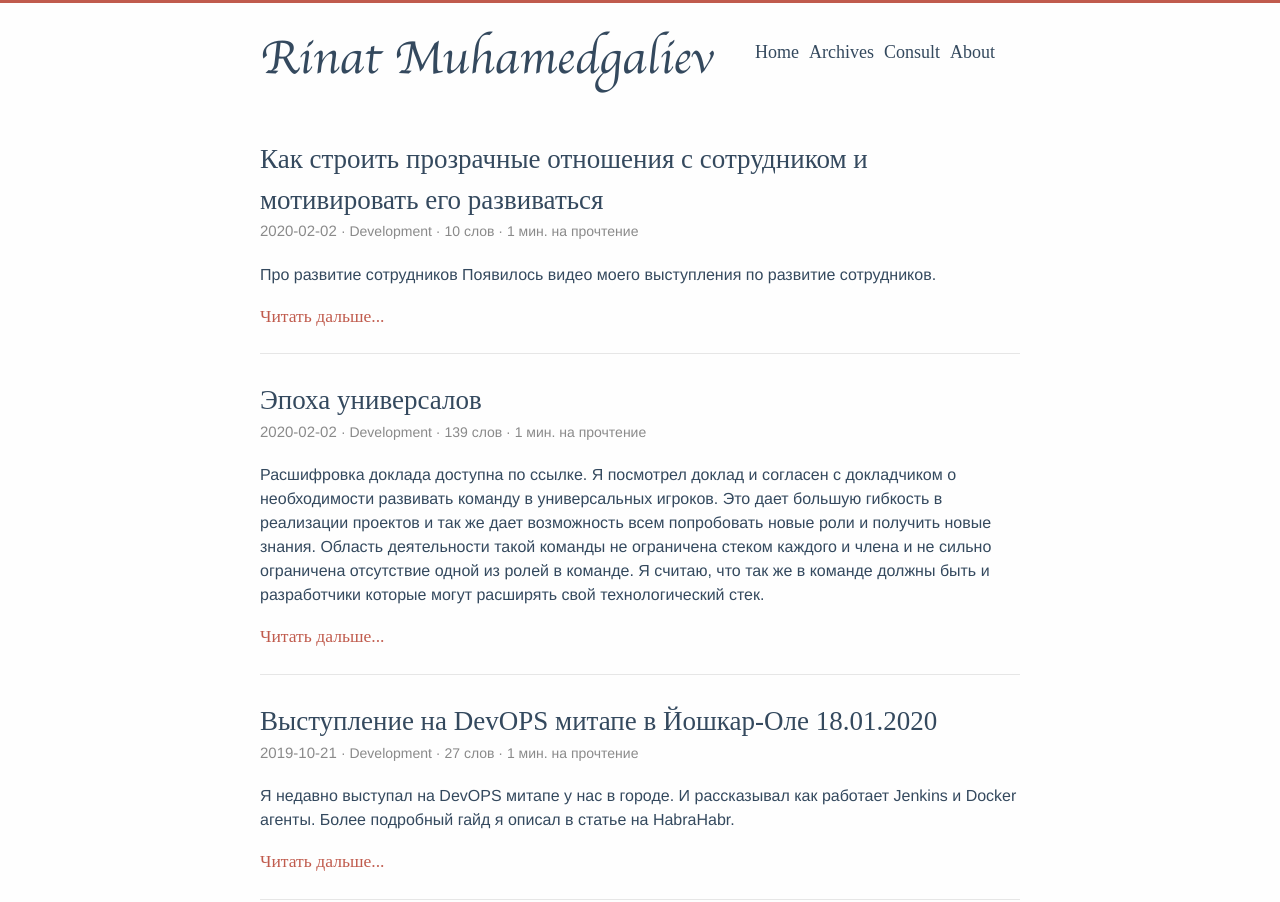
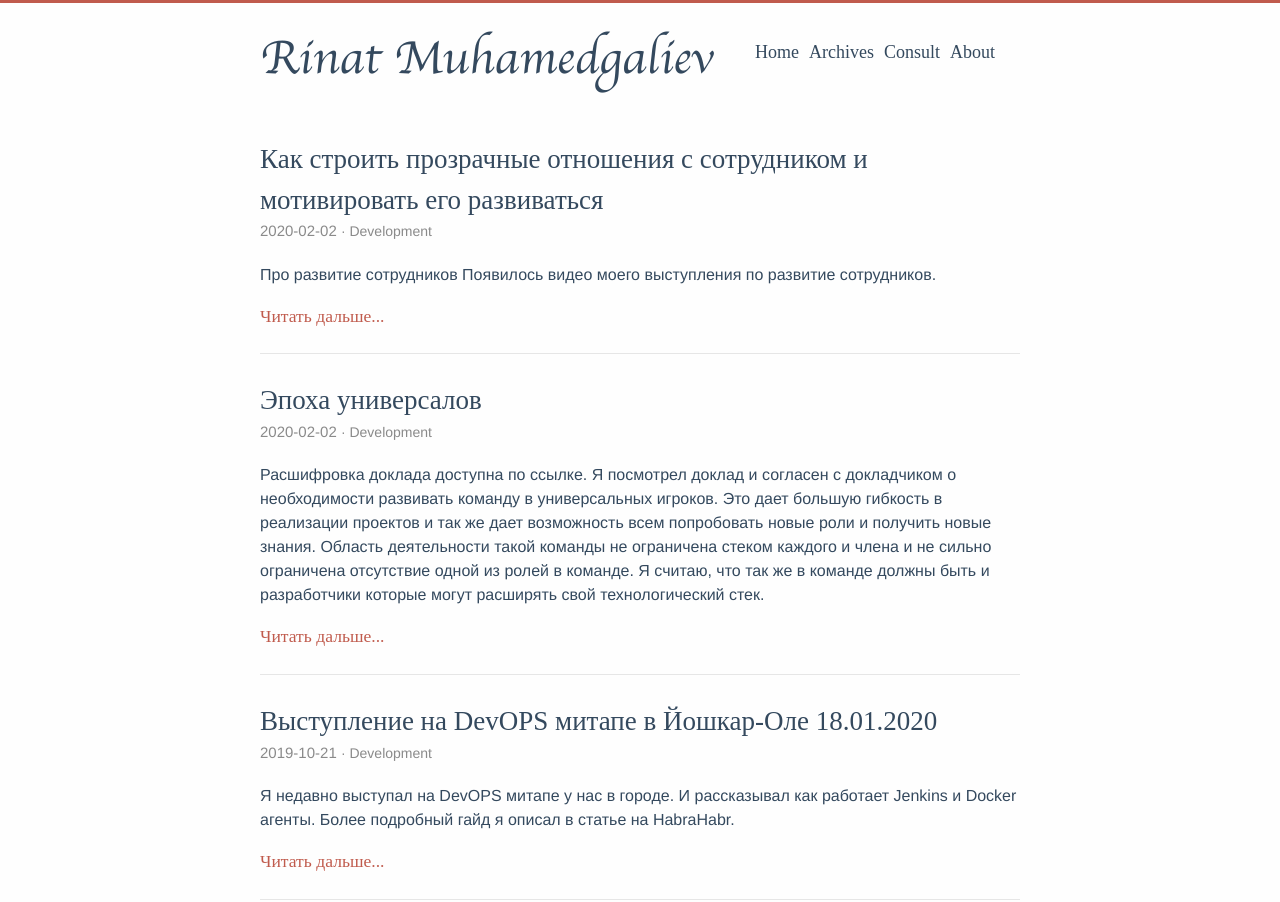
Before and after one commit to rmuhamedgaliev/rmuhamedgaliev.github.io, a plain HTML site: page index.html in a window 1280 px wide. Shown: the top 902 px of the page. Drawn offline with nearby package versions, Linux system fonts and the light colour scheme; a script that the page names is missing.

Commit message:
rebuilding site Sun Feb 28 20:58:51 MSK 2021

```diff
--- a/index.html
+++ b/index.html
@@ -128,8 +128,6 @@
       <div class="post-category">
           <a href="/categories/development/"> Development </a>
           </div>
-        <span class="more-meta"> 10 слов </span>
-        <span class="more-meta"> 1 мин. на прочтение </span>
     </div>
   </header>
 
@@ -152,8 +150,6 @@
       <div class="post-category">
           <a href="/categories/development/"> Development </a>
           </div>
-        <span class="more-meta"> 139 слов </span>
-        <span class="more-meta"> 1 мин. на прочтение </span>
     </div>
   </header>
 
@@ -177,8 +173,6 @@
       <div class="post-category">
           <a href="/categories/development/"> Development </a>
           </div>
-        <span class="more-meta"> 27 слов </span>
-        <span class="more-meta"> 1 мин. на прочтение </span>
     </div>
   </header>
 
```
Also changed, not shown: post/devops-jenkins/index.html (+0 -2 lines), post/study/index.html (+0 -2 lines), post/unversal/index.html (+0 -2 lines).
